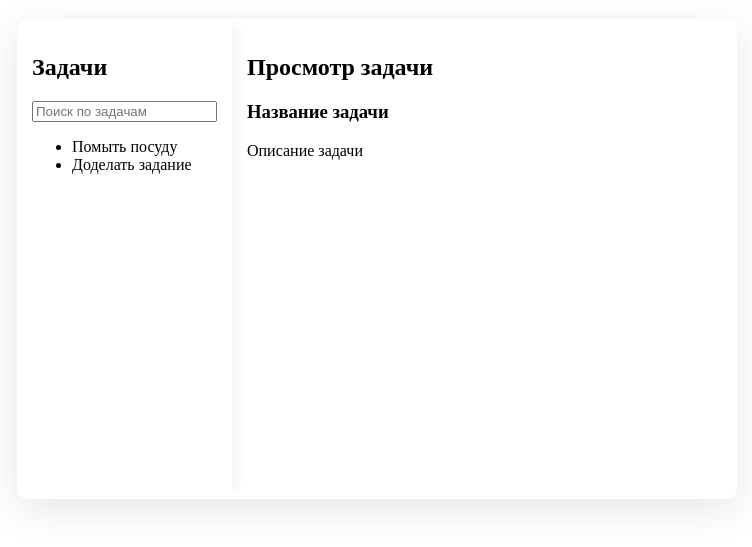
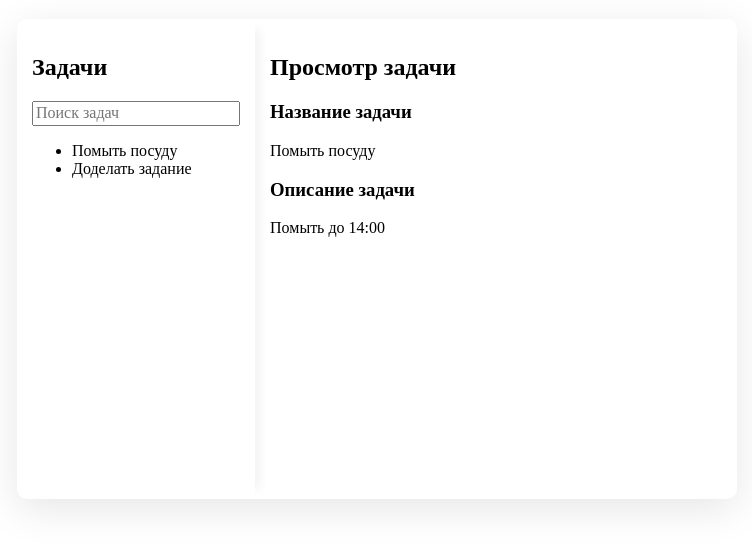
Before and after one commit to AndreyProvkov/todo-test, a React (Create React App) app: page / in a window 1280 px wide. Shown: the part 141-688 px from the top of the page, without its empty margins (263-1015 px from the left). Built offline with nearby package versions, Linux system fonts and the light colour scheme.

Commit message:
Add display full info about selected task; fix style

```diff
--- a/package.json
+++ b/package.json
@@ -6,6 +6,7 @@
     "@testing-library/jest-dom": "^5.16.4",
     "@testing-library/react": "^13.3.0",
     "@testing-library/user-event": "^13.5.0",
+    "normalize.css": "^8.0.1",
     "react": "^18.2.0",
     "react-dom": "^18.2.0",
     "react-scripts": "5.0.1",
--- a/src/App.js
+++ b/src/App.js
@@ -10,6 +10,7 @@ export default class App extends Component {
         super(prop)
         // Определяем состояние компонента
         this.state = {
+            selectedTask: 1,
             tasks: [
                 {
                     id: 1,
@@ -19,10 +20,13 @@ export default class App extends Component {
                 {
                     id: 2,
                     title: 'Доделать задание',
-                    description: 'Задание доделать до 16ого числа до закрытия приема заявок'
+                    description: 'Задание доделать до 16ого числа до закрытия приема заявок стажировки'
                 }
             ]
         }
+        // Привязываем контекст класса к методам
+        this.setSelectedTask = this.setSelectedTask.bind(this)
+        this.getSelectedTask = this.getSelectedTask.bind(this)
     }
 
     // Render вызывается каждый раз при изменении состояния
@@ -33,12 +37,23 @@ export default class App extends Component {
                     {/* Используем два созданных компонента и передаем им свойства (props) */}
                     <AppList
                         tasks={this.state.tasks}
+                        setSelectedTask={this.setSelectedTask}
                     />
                     <AppForm
-                        tasks={this.state.tasks}
+                        task={this.getSelectedTask()}
                     />
                 </div>
             </div>
         )
     }
+
+    // Получаем id выбранной задачи из списка задач и записываем в state
+    setSelectedTask(id) {
+        this.setState({ selectedTask: id })
+    }
+
+    // На основе id выбранной задачи из списка задач возвращаем соответствующий объект задачи
+    getSelectedTask() {
+        return this.state.tasks.filter(task => task.id === this.state.selectedTask).pop()
+    }
 }
--- a/src/components/AppForm/AppForm.js
+++ b/src/components/AppForm/AppForm.js
@@ -3,17 +3,34 @@ import './AppForm.scss'
 
 export default class AppForm extends Component {
     render() {
+        const task = this.props.task
+
         return (
             <div className='app-form'>
+                {
+                    // Используем условный рендеринг в зависимости от существования задачи
+                    !task ?
+                        <h2 className='app-form__no-task'>
+                            Задач нет
+                        </h2> :
+                        <div className='app-form__is-task'>
                             <h2 className='app-form__title'>
                                 Просмотр задачи
                             </h2>
-                <h3>
+                            <h3 className='app-form__subtitle'>
                                 Название задачи
                             </h3>
                             <p>
+                                {task.title}
+                            </p>
+                            <h3 className='app-form__subtitle'>
                                 Описание задачи
+                            </h3>
+                            <p>
+                                {task.description}
                             </p>
+                        </div>
+                }
             </div>
         )
     }
--- a/src/components/AppForm/AppForm.scss
+++ b/src/components/AppForm/AppForm.scss
@@ -1,4 +1,4 @@
 .app-form {
-    flex: 1 0 auto;
+    flex: 1 1 auto;
     padding: 1.5rem;
 }
--- a/src/components/AppList/AppList.js
+++ b/src/components/AppList/AppList.js
@@ -9,10 +9,11 @@ export default class AppList extends Component {
                 <h2 className='app-list__title'>
                     Задачи
                 </h2>
-                <input type='text' placeholder='Поиск по задачам' />
+                <input type='text' placeholder='Поиск задач' />
                 <TaskList
-                    // Прокидываем далее в компонент свойство tasks
+                    // Прокидываем далее в компонент свойства и методы
                     tasks={this.props.tasks}
+                    setSelectedTask={this.props.setSelectedTask}
                 />
             </div>
         )
--- a/src/components/TaskItem/TaskItem.js
+++ b/src/components/TaskItem/TaskItem.js
@@ -4,7 +4,10 @@ import './TaskItem.scss'
 export default class TaskItem extends Component {
     render() {
         return (
-            <li>
+            <li
+                // Добавляем обработчик нажатий на элемент списка, вызываем переданный метод и передаем в аргументах id выбранного элемента
+                onClick={() => this.props.setSelectedTask(this.props.id)}
+            >
                 {/* Принимаем переданное свойство task и выводим заголовок задачи title */}
                 {this.props.task.title}
             </li>
--- a/src/components/TaskList/TaskList.js
+++ b/src/components/TaskList/TaskList.js
@@ -11,6 +11,8 @@ export default class TaskList extends Component {
                 <TaskItem
                     key={task.id}
                     task={task}
+                    id={task.id}
+                    setSelectedTask={this.props.setSelectedTask}
                 />)
         })
 
--- a/src/index.js
+++ b/src/index.js
@@ -1,5 +1,6 @@
 import React from 'react';
 import ReactDOM from 'react-dom/client';
+import 'normalize.css';
 import './index.scss';
 import App from './App';
 
```
Also changed, not shown: 1 other file (tests, documents, lock files or other folders). Lines whose indentation alone changed are shown as unchanged.
